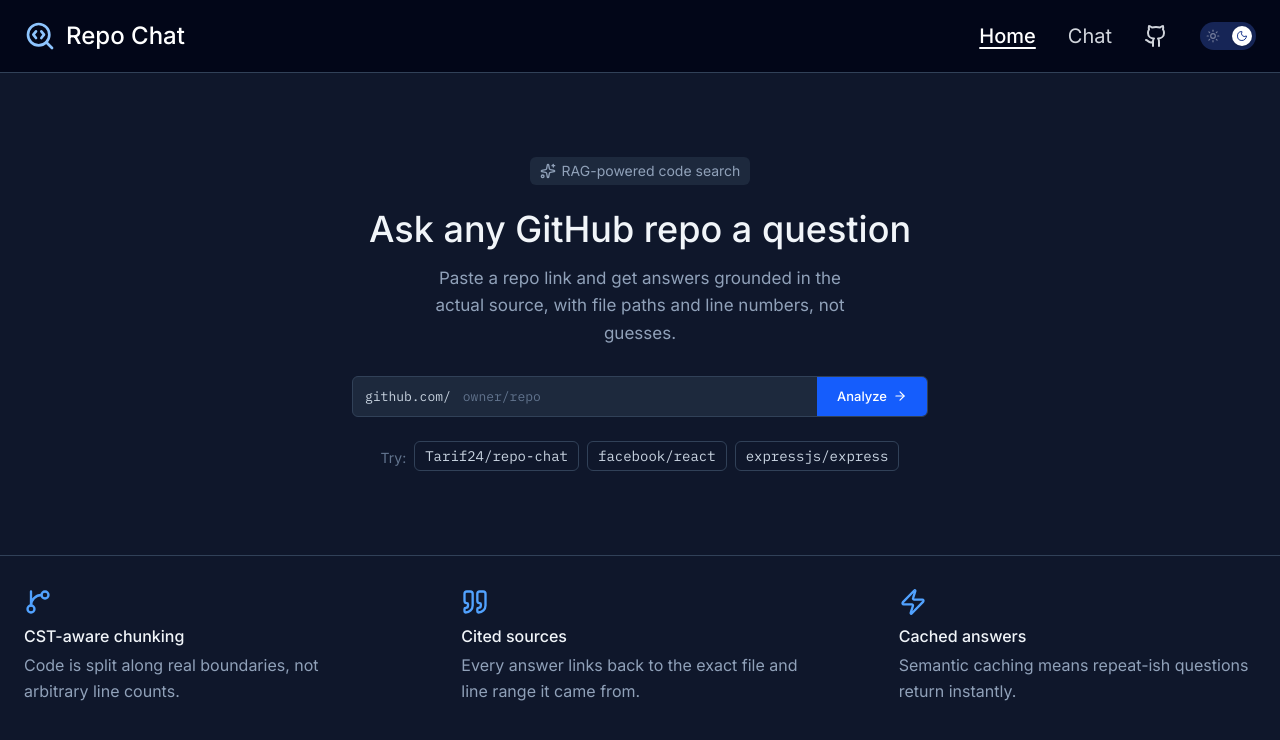
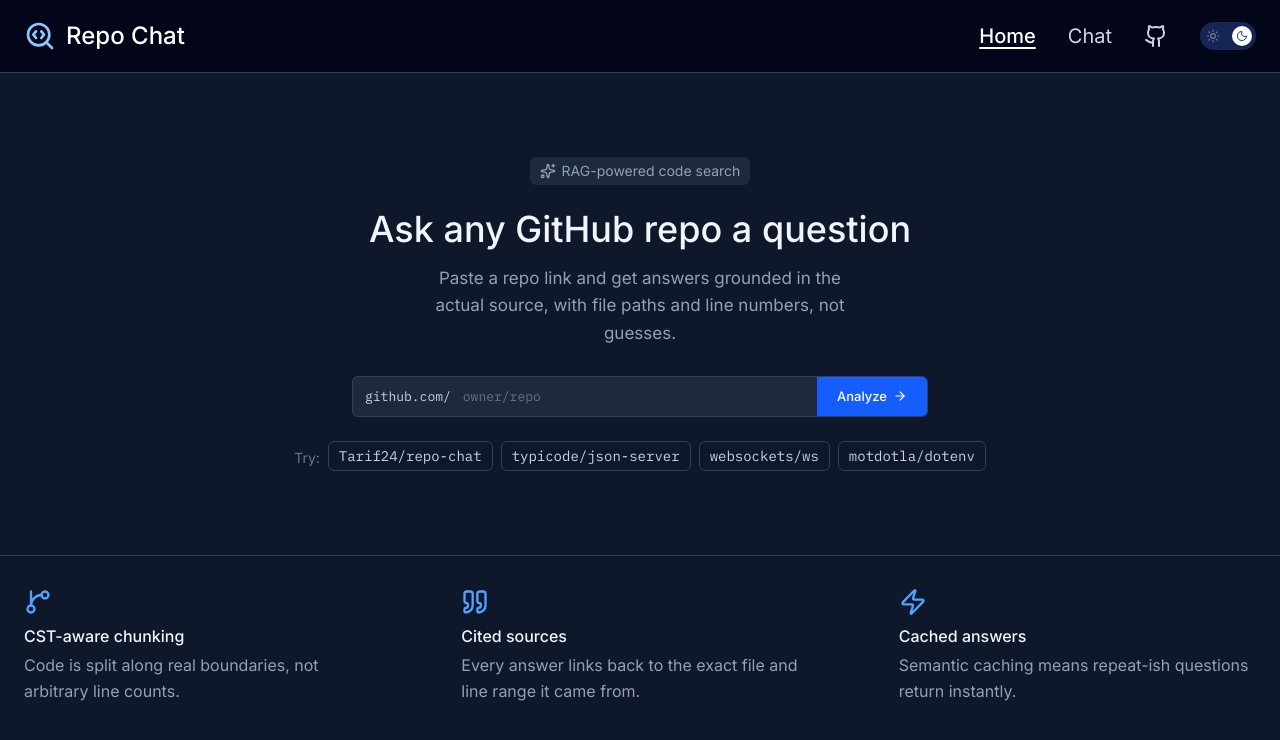
Before and after one commit to Tarif24/repo-chat, a Next.js app in the folder frontend/: page / in a window 1280 px wide. Shown: the top 740 px of the page. Built offline with nearby package versions, Linux system fonts and the light colour scheme; no server answers.

Commit message:
changed try me repos in the frontend

```diff
--- a/frontend/src/app/page.tsx
+++ b/frontend/src/app/page.tsx
@@ -9,8 +9,9 @@
 
 const EXAMPLE_REPOS = [
     'Tarif24/repo-chat',
-    'facebook/react',
-    'expressjs/express',
+    'typicode/json-server',
+    'websockets/ws',
+    'motdotla/dotenv',
 ];
 
 const FEATURES = [
```
